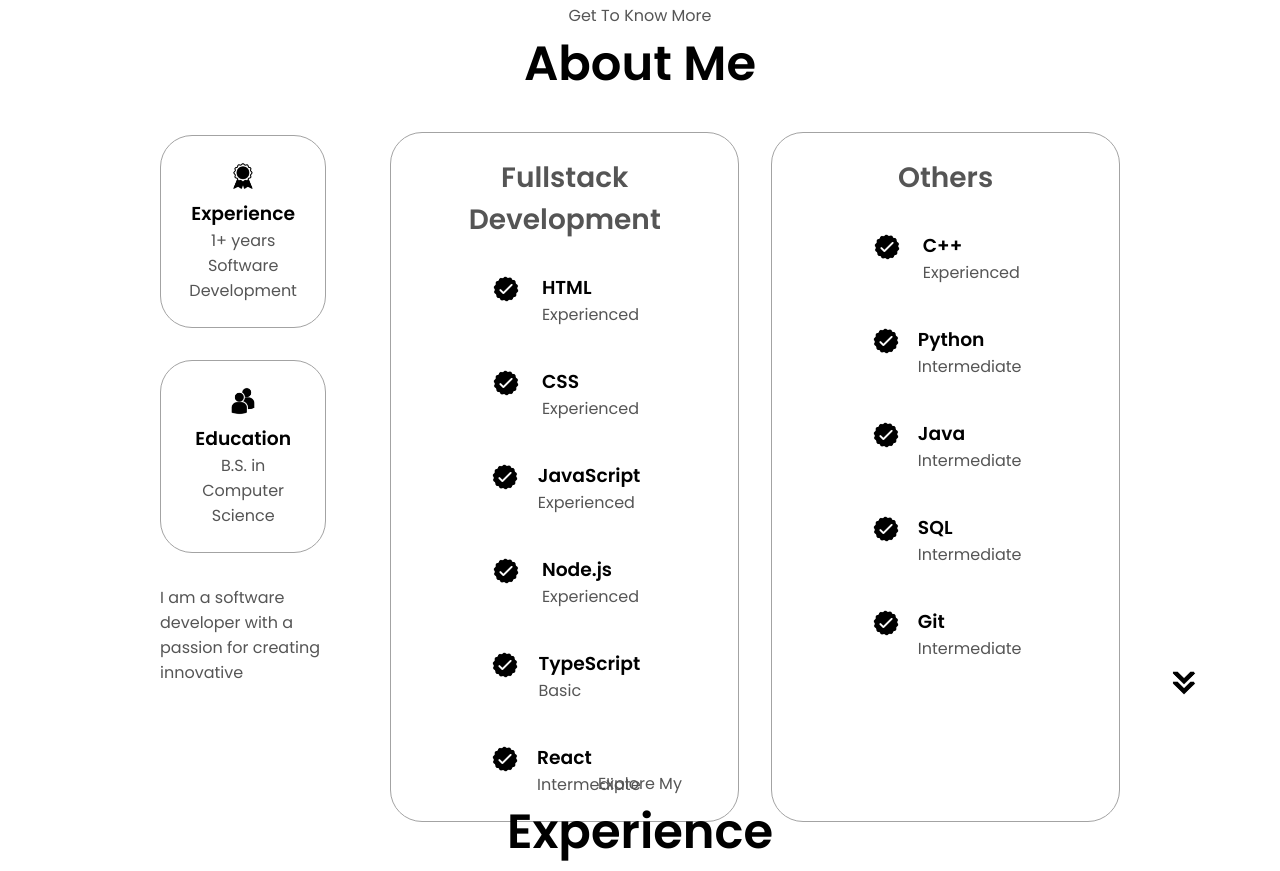
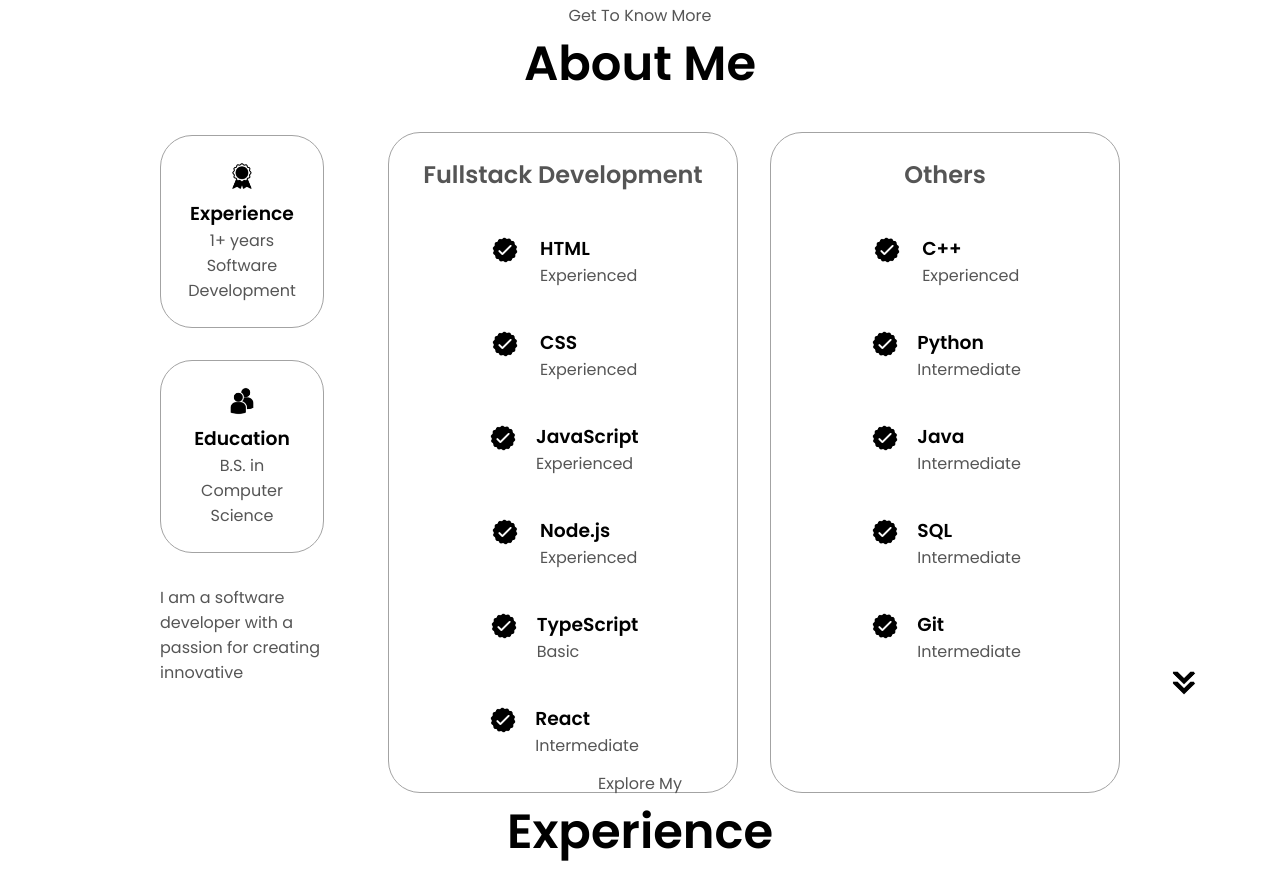
Before and after one commit to anmolgrewal21/anmolgrewal21.github.io, a plain HTML site: page index.html in a window 1280 px wide. Shown: the part 925-1796 px from the top of the page. Drawn offline with Linux system fonts and the light colour scheme.

Commit message:
changes to about me

```diff
--- a/style.css
+++ b/style.css
@@ -339,9 +339,10 @@ section {
 .experience-sub-title {
   color: rgb(85, 85, 85);
   font-weight: 600;
-  font-size: 1.75rem;
+  font-size: 1.5rem;
   margin-bottom: 2rem;
 }
+
 
 .experience-details-container {
   display: flex;
@@ -356,6 +357,7 @@ section {
   flex-direction: row;
   gap: 2.5rem;
   justify-content: space-around;
+  padding: 10px; /* Adjust the padding as needed */
 }
 
 article {
```
